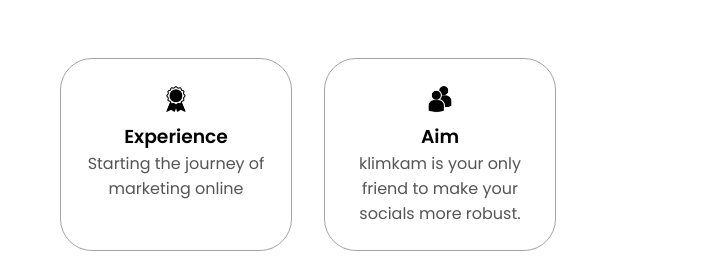
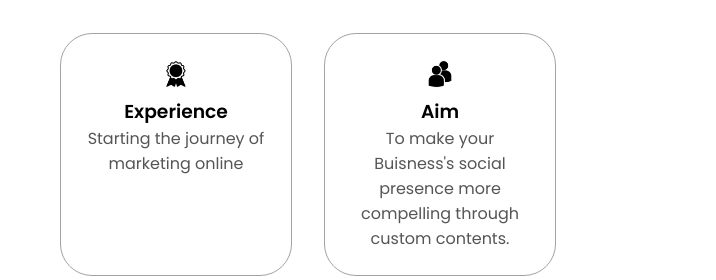
Before and after one commit to siddhartha62/Klimkam, a plain HTML site: page index.html in a window 1280 px wide. Shown: the part 1040-1320 px from the top of the page, 564-1280 px from the left. Drawn offline with Linux system fonts and the light colour scheme.

Commit message:
Update index.html

```diff
--- a/index.html
+++ b/index.html
@@ -106,7 +106,7 @@
                 class="icon"
               />
               <h3>Aim</h3>
-              <p>klimkam is your only friend to make your socials more robust.</p>
+              <p>To make your Buisness's social presence more compelling through custom contents.</p>
             </div>
           </div>
           <div class="text-container">
```
